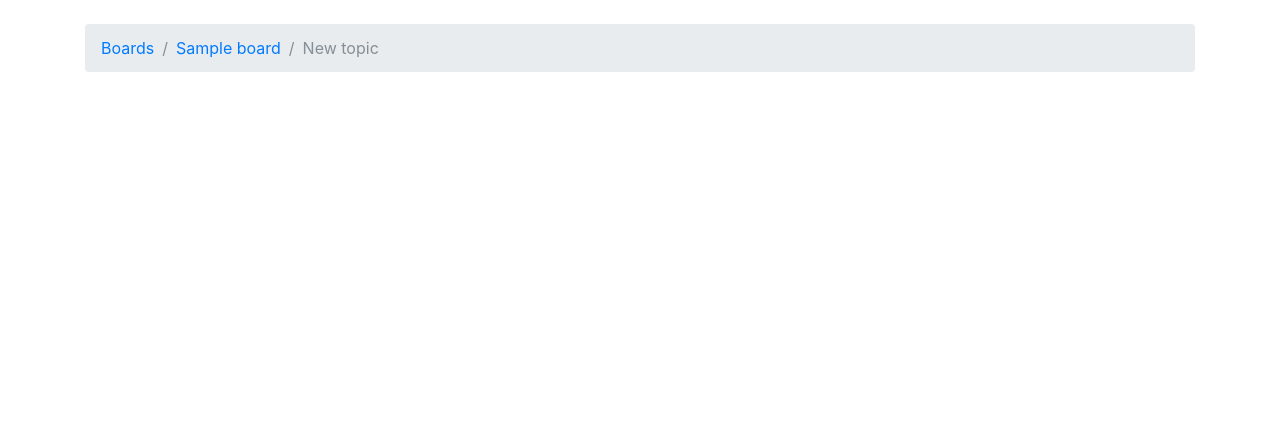
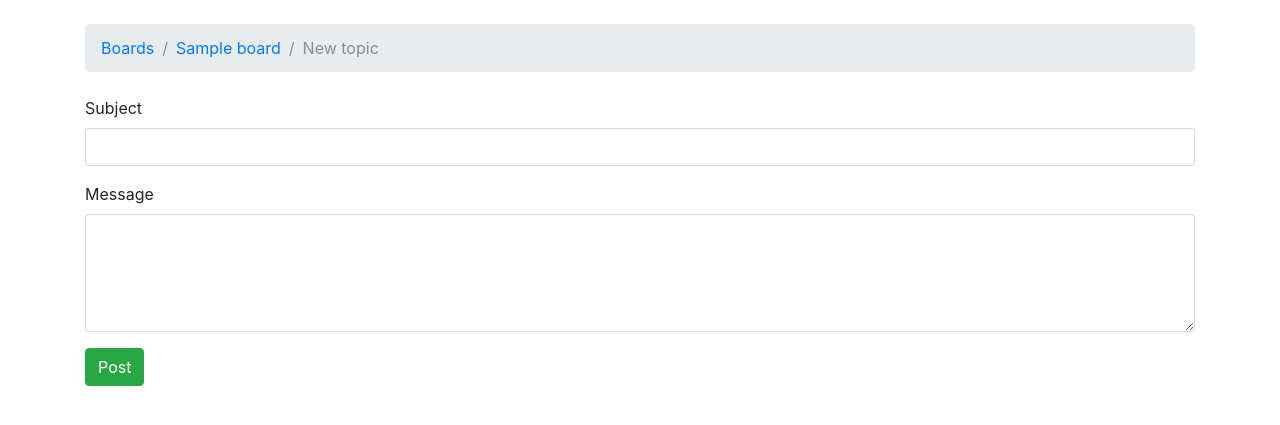
Before and after one commit to gurnitha/django-forum-warga, a Django app: page /boards/1/new/ in a window 1280 px wide. Shown: the part 56-481 px from the top of the page. Run offline with Django 3.2, Linux system fonts and the light colour scheme; tables that the repository leaves empty hold one stand-in row (values such as "Sample post"); some libraries are stand-ins or nearby versions; some web fonts are replaced.

Commit message:
3.15.36 FORM - Part 4: Adding form to new topic template

```diff
--- a/apps/boards/templates/boards/new_topic.html
+++ b/apps/boards/templates/boards/new_topic.html
@@ -10,5 +10,16 @@
 {% endblock %}
 
 {% block content %}
-
+  <form method="post">
+    {% csrf_token %}
+    <div class="form-group">
+      <label for="id_subject">Subject</label>
+      <input type="text" class="form-control" id="id_subject" name="subject">
+    </div>
+    <div class="form-group">
+      <label for="id_message">Message</label>
+      <textarea class="form-control" id="id_message" name="message" rows="5"></textarea>
+    </div>
+    <button type="submit" class="btn btn-success">Post</button>
+  </form>
 {% endblock %}
```
Also changed, not shown: README.md.
